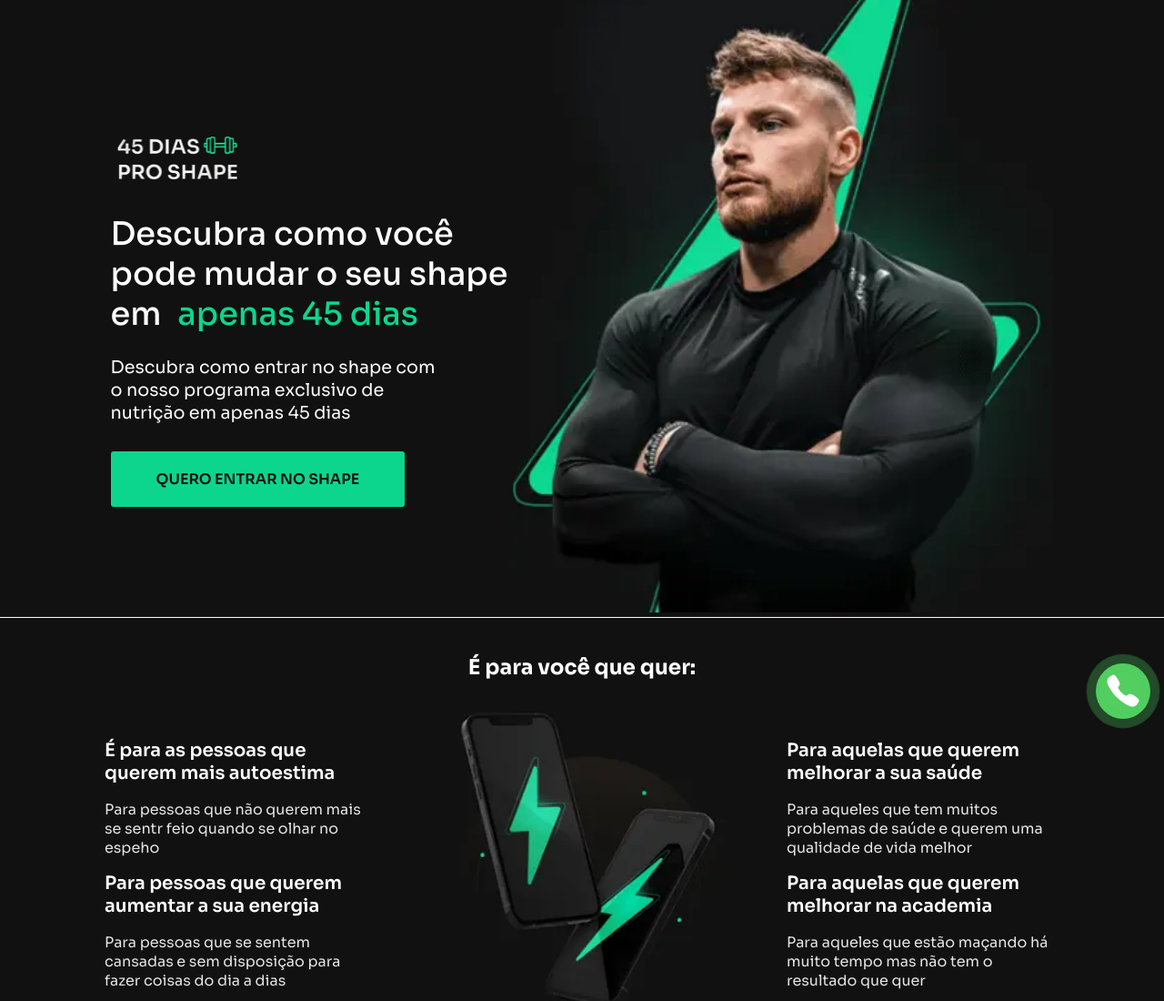
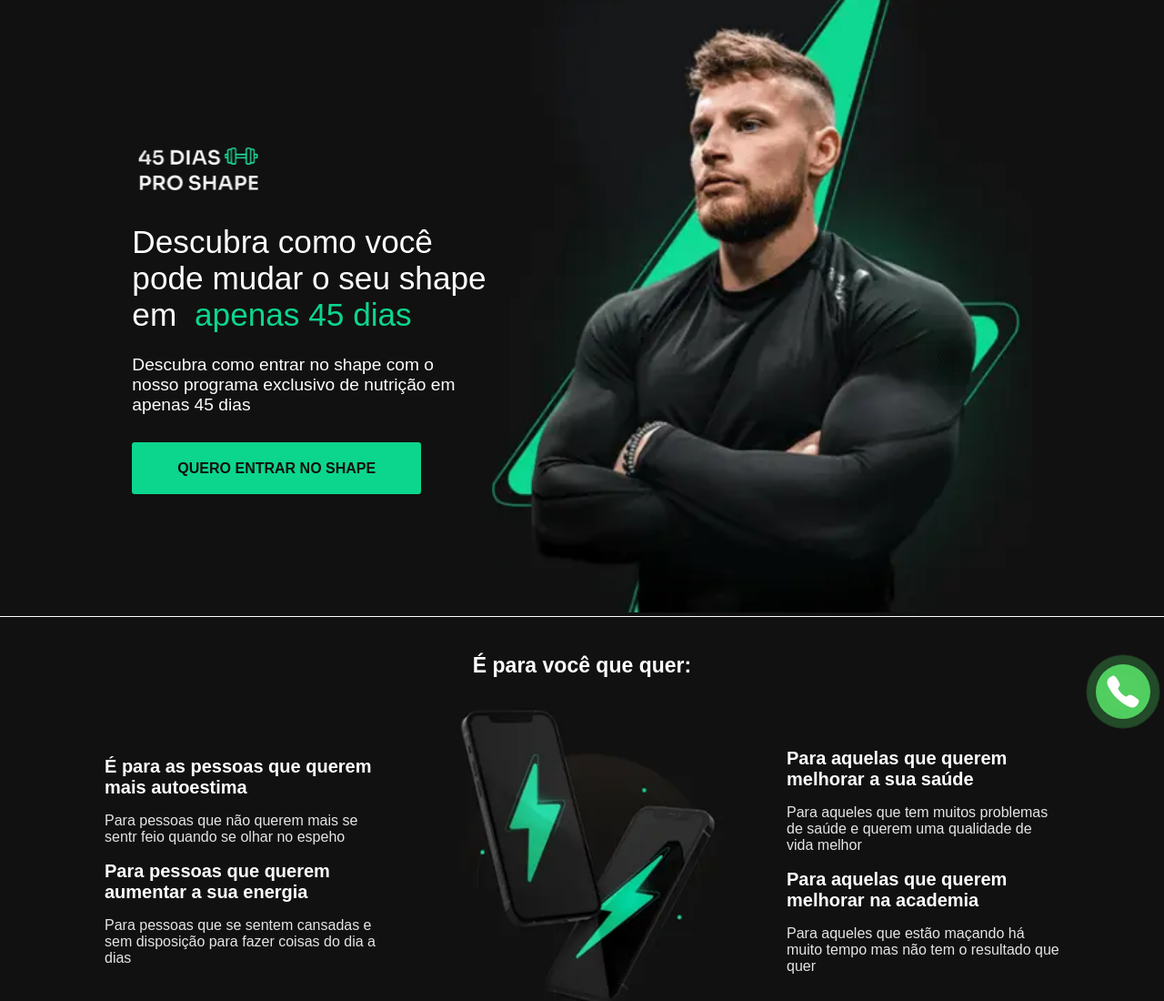
Before and after one commit to DevChristianWagner/pv-45dps, a plain HTML site: page index.html in a window 1280 px wide. Shown: the top 1100 px of the page at 91% size. Drawn offline with Linux system fonts and the light colour scheme.

Commit message:
Fonts optimize

```diff
--- a/index.html
+++ b/index.html
@@ -5,10 +5,6 @@
     <meta http-equiv="X-UA-Compatible" content="IE=edge">
     <meta name="viewport" content="width=device-width, initial-scale=1.0">
     <title>45 dias pro shape</title>
-
-    <link rel="preconnect" href="https://fonts.googleapis.com">
-    <link rel="preconnect" href="https://fonts.gstatic.com" crossorigin>
-    <link href="https://fonts.googleapis.com/css2?family=Sora:wght@100;200;300;400;500;600;700;800&display=swap" rel="stylesheet">
 
     <link rel="stylesheet" href="assets/css/styles.css">
 
```
